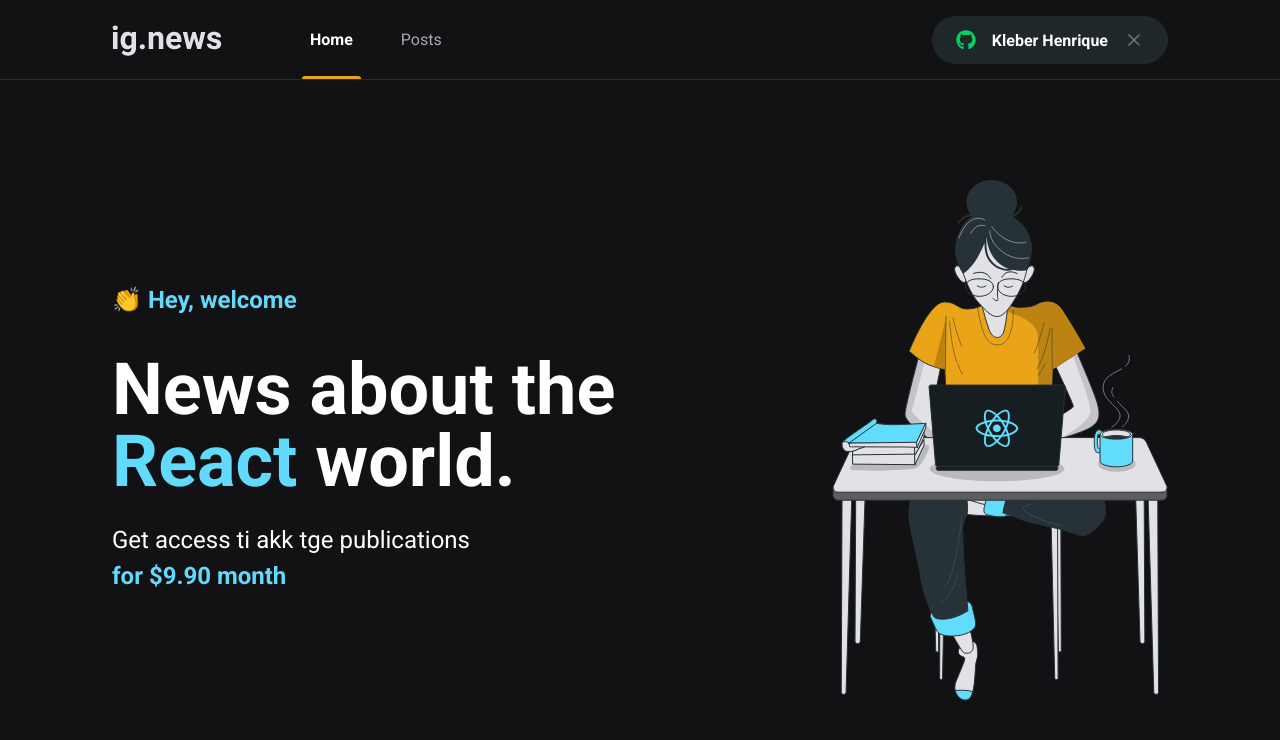
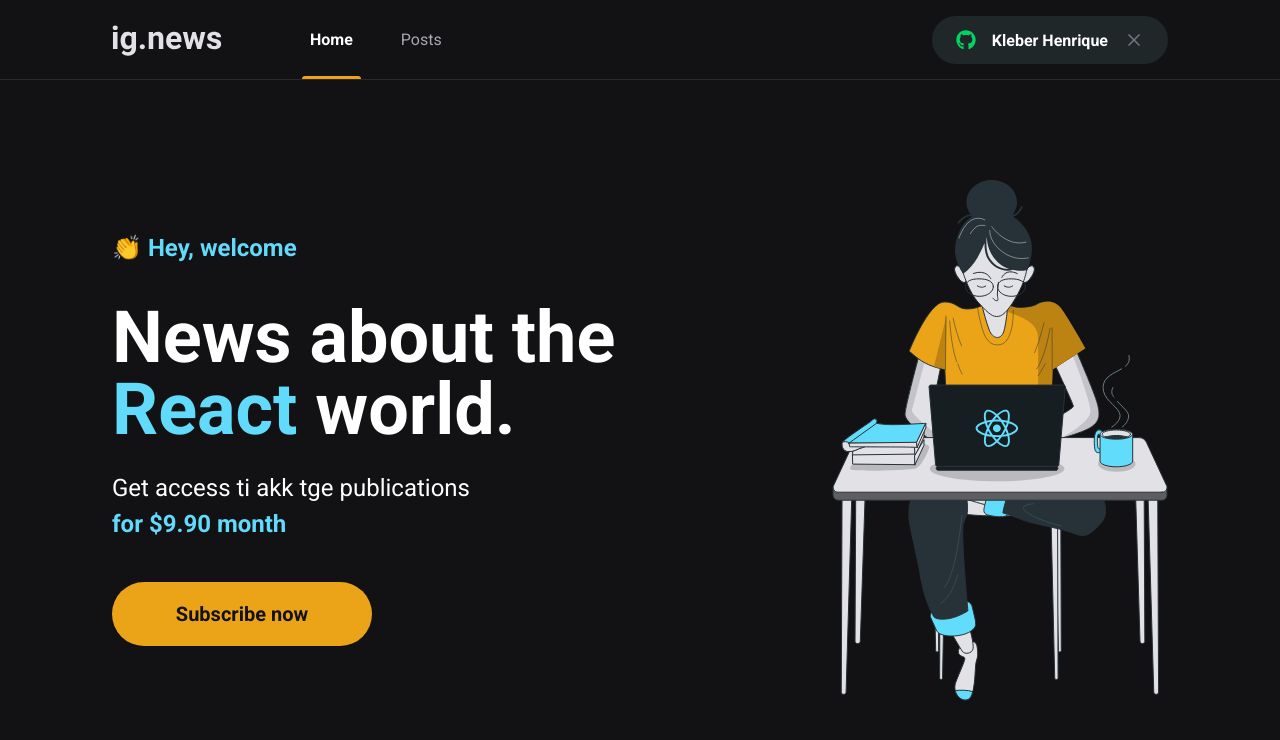
Before and after one commit to kleubinho/IGNEWS, a Next.js app: page / in a window 1280 px wide. Shown: the top 740 px of the page. Built offline with nearby package versions, Linux system fonts and the light colour scheme.

Commit message:
created subscribe button

```diff
--- /dev/null
+++ b/src/components/SubscribeButton/index.tsx
@@ -0,0 +1,9 @@
+import styles from './styles.module.scss'
+
+export function SubsribeButton(){
+    return(
+        <button type="button" className={styles.subscribeButton}>
+            Subscribe now
+        </button>
+    )
+}
--- /dev/null
+++ b/src/components/SubscribeButton/styles.module.scss
@@ -0,0 +1,20 @@
+.subscribeButton {
+    width: 260px;
+    height: 4rem;
+    border: 0;
+    border-radius: 2rem;
+    background-color: var(--yellow-500);
+    color: var(--gray-900);
+    font-size: 1.25rem;
+    font-weight: bold;
+
+    display: flex;
+    align-items: center;
+    justify-content: center;
+
+    transition: filter 0.2s;
+
+    &:hover {
+        filter: brightness(0.8);
+    }
+}
--- a/src/pages/home.module.scss
+++ b/src/pages/home.module.scss
@@ -38,4 +38,8 @@
       font-weight: bold;
     }
   }
+
+  button {
+    margin-top: 2.5rem;
   }
+}
--- a/src/pages/index.tsx
+++ b/src/pages/index.tsx
@@ -1,4 +1,5 @@
 import Head from "next/head";
+import { SubsribeButton } from "../components/SubscribeButton";
 
 import styles from './home.module.scss'
 
@@ -16,6 +17,8 @@
             Get access ti akk tge publications <br/>
             <span>for $9.90 month</span>
           </p>
+
+          <SubsribeButton />
         </section>
 
         <img src="/images/avatar.svg" alt="Girl coding" />
```
Lines whose indentation alone changed are shown as unchanged.
